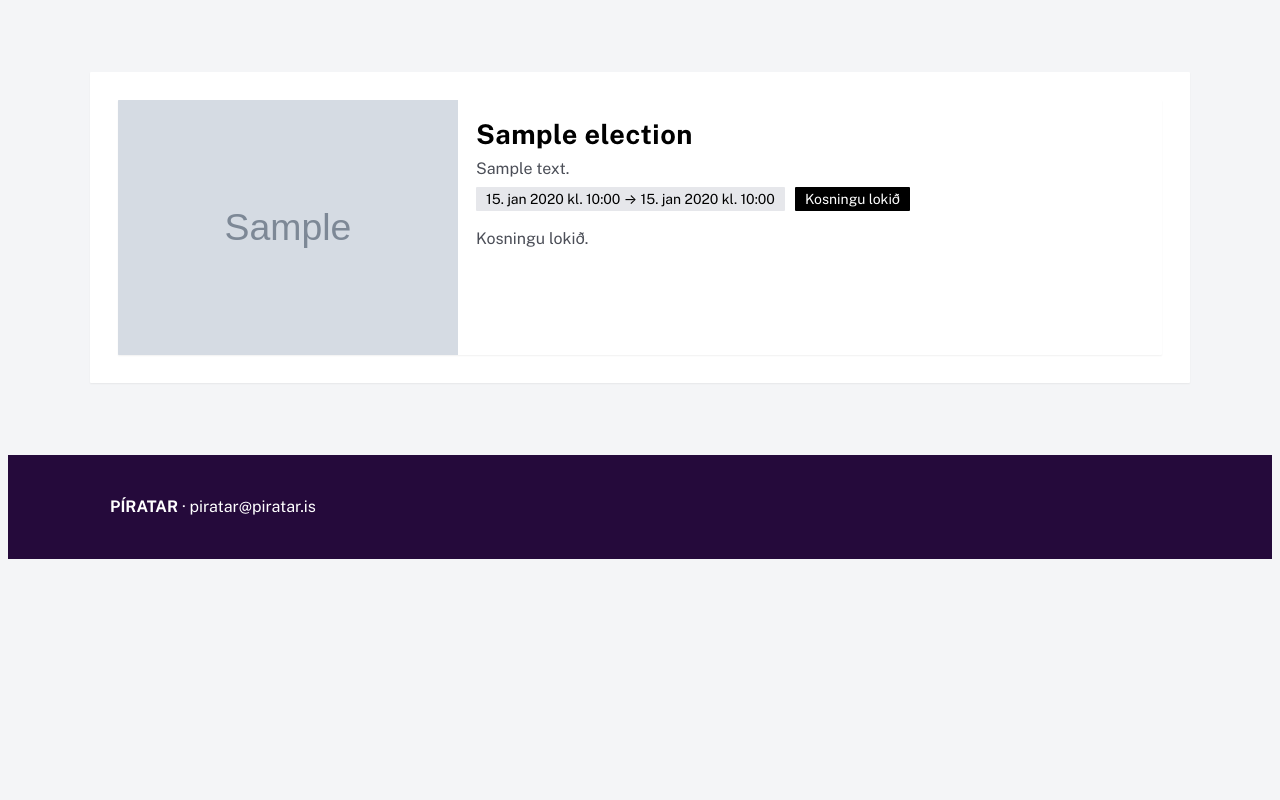
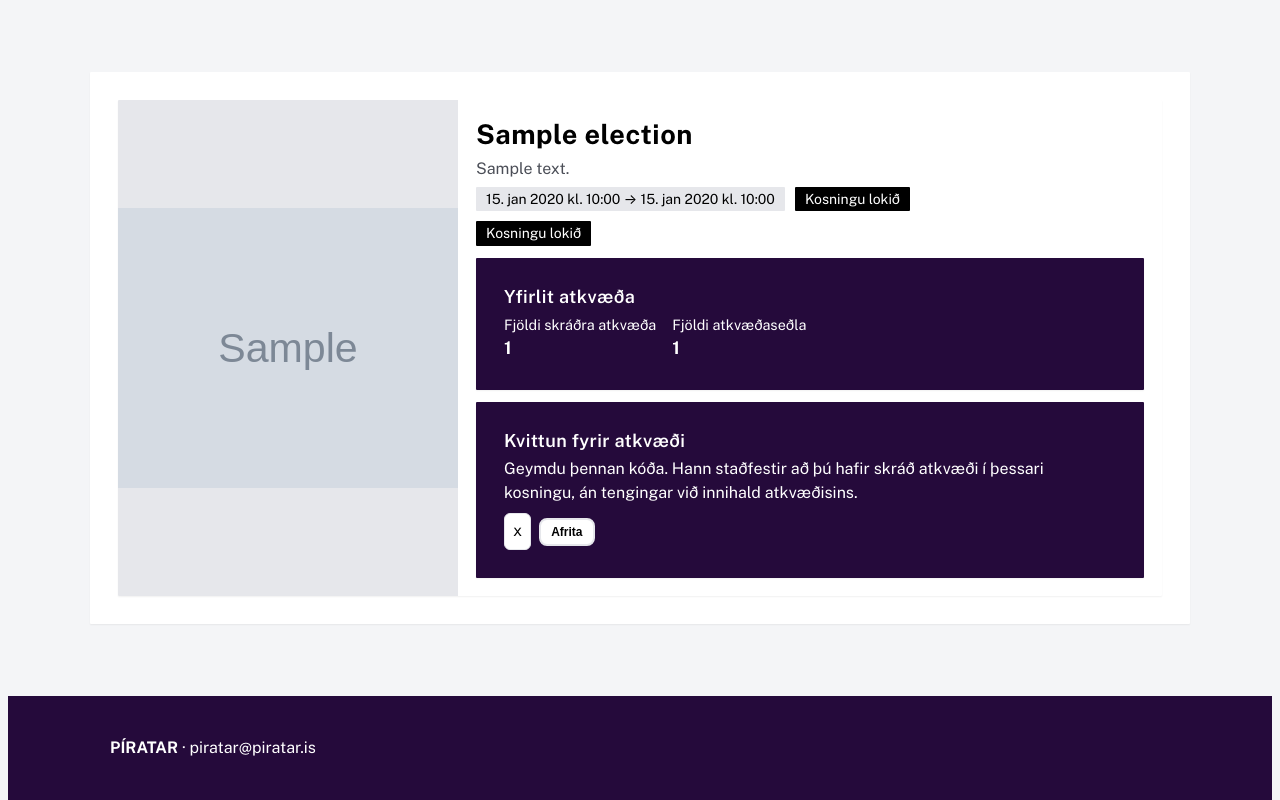
Before and after one commit to bjornlevi/simple-voting, a Flask app: template app/templates/election_detail.html in a window 1280 px wide. Shown: the part 78-878 px from the top of the page. Before the commit the page ends 637 px from the top, so only its background shows below. Run offline with Flask 3, Linux system fonts and the light colour scheme; tables that the repository leaves empty hold one stand-in row (values such as "Sample post"); the template is opened without the code that fills it: values that come from a table or form of the project are taken from there, most other values are stand-ins (such as "Sample title", 1, 10 or a date in 2020); grey boxes marked "Sample" are stand-in pictures.

Commit message:
voting stats and user receipt

```diff
--- a/app/templates/election_detail.html
+++ b/app/templates/election_detail.html
@@ -30,6 +30,28 @@
 
       {% if already %}
         <p class="muted">Þú hefur þegar greitt atkvæði í þessari kosningu.</p>
+        <!-- User receipt -->
+        {% if receipt_hash %}
+          <div class="brand-card" style="margin-top:12px">
+            <h3 style="margin:0 0 6px;">Kvittun fyrir atkvæði</h3>
+            <p style="margin:0 0 8px;">
+              Geymdu þennan kóða. Hann staðfestir að þú hafir skráð atkvæði
+              í þessari kosningu, án tengingar við innihald atkvæðisins.
+            </p>
+            <div style="display:flex; gap:8px; align-items:center; flex-wrap:wrap;">
+              <code class="receipt" style="font-family:ui-monospace, SFMono-Regular, Menlo, monospace; font-size:.95rem;
+                                           background:#fff; color:#000; padding:6px 8px; border:1px solid var(--color-gray-2);
+                                           border-radius:6px; user-select:all;">
+                {{ receipt_hash }}
+              </code>
+              <button class="btn tiny secondary"
+                      type="button"
+                      onclick="navigator.clipboard.writeText('{{ receipt_hash }}'); this.textContent='Afritað';">
+                Afrita
+              </button>
+            </div>
+          </div>
+        {% endif %}
       {% else %}
         <h2>Greiddu atkvæði</h2>
 
@@ -79,8 +101,6 @@
             </div>
           {% endif %}
 
-
-
           <div class="button-row" style="grid-column: 1 / -1; margin-top:6px;">
             <button class="btn" type="submit">Senda atkvæði</button>
             <a class="btn secondary" href="{{ url_for('voting.election_detail', election_id=election.id) }}">Hætta við</a>
@@ -95,7 +115,45 @@
       {% if election.is_upcoming() %}
         <p class="muted">Kosning er ekki hafin.</p>
       {% else %}
-        <p class="muted">Kosningu lokið.</p>
+        <span class="tag closed">Kosningu lokið</span>
+
+        <!-- Election stats -->
+        <div class="brand-card" style="margin-top:12px">
+          <h3 style="margin:0 0 6px;">Yfirlit atkvæða</h3>
+          <div class="row" style="gap:16px; flex-wrap:wrap;">
+            <div>
+              <div style="font-size:.9rem;">Fjöldi skráðra atkvæða</div>
+              <div style="font-weight:700; font-size:1.1rem;">{{ registry_count }}</div>
+            </div>
+            <div>
+              <div style="font-size:.9rem;">Fjöldi atkvæðaseðla</div>
+              <div style="font-weight:700; font-size:1.1rem;">{{ votes_count }}</div>
+            </div>
+          </div>
+        </div>
+
+        <!-- Users receipt -->
+        {% if receipt_hash %}
+          <div class="brand-card" style="margin-top:12px">
+            <h3 style="margin:0 0 6px;">Kvittun fyrir atkvæði</h3>
+            <p style="margin:0 0 8px;">
+              Geymdu þennan kóða. Hann staðfestir að þú hafir skráð atkvæði
+              í þessari kosningu, án tengingar við innihald atkvæðisins.
+            </p>
+            <div style="display:flex; gap:8px; align-items:center; flex-wrap:wrap;">
+              <code class="receipt" style="font-family:ui-monospace, SFMono-Regular, Menlo, monospace; font-size:.95rem;
+                                           background:#fff; color:#000; padding:6px 8px; border:1px solid var(--color-gray-2);
+                                           border-radius:6px; user-select:all;">
+                {{ receipt_hash }}
+              </code>
+              <button class="btn tiny secondary"
+                      type="button"
+                      onclick="navigator.clipboard.writeText('{{ receipt_hash }}'); this.textContent='Afritað';">
+                Afrita
+              </button>
+            </div>
+          </div>
+        {% endif %}
       {% endif %}
     {% endif %}
 
```
Also changed, not shown: app/controllers/voting.py (+30 -4 lines), app/services/hashing.py (+20 -0 lines).
